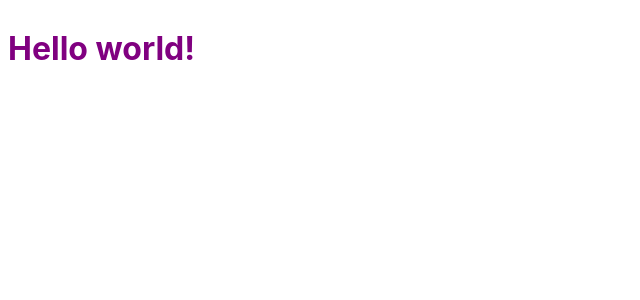
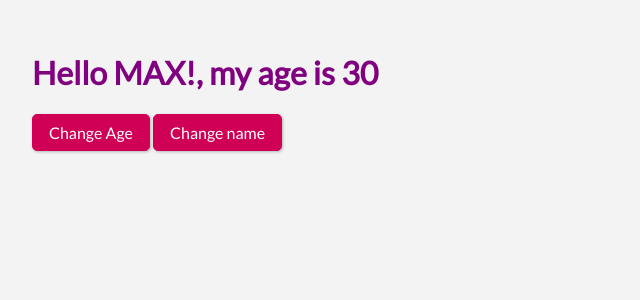
Before and after one commit to Lumir-Ludvik/svelte_udemy, a Svelte app: page / in a window 1280 px wide. Shown: the top 300 px of the page, without its empty margins (0-640 px from the left). Built offline with nearby package versions, Linux system fonts and the light colour scheme.

Commit message:
reactive variables

```diff
--- a/public/global.css
+++ b/public/global.css
@@ -1,63 +1,38 @@
-html, body {
-	position: relative;
-	width: 100%;
-	height: 100%;
+@import url('https://fonts.googleapis.com/css?family=Lato|Roboto+Slab');
+
+* {
+  box-sizing: border-box;
+}
+
+html,
+body {
+  position: relative;
+  width: 100%;
+  height: 100%;
+  font-family: 'Lato', sans-serif;
 }
 
 body {
-	color: #333;
-	margin: 0;
-	padding: 8px;
-	box-sizing: border-box;
-	font-family: -apple-system, BlinkMacSystemFont, "Segoe UI", Roboto, Oxygen-Sans, Ubuntu, Cantarell, "Helvetica Neue", sans-serif;
-}
-
-a {
-	color: rgb(0,100,200);
-	text-decoration: none;
-}
-
-a:hover {
-	text-decoration: underline;
-}
-
-a:visited {
-	color: rgb(0,80,160);
-}
-
-label {
-	display: block;
-}
-
-input, button, select, textarea {
-	font-family: inherit;
-	font-size: inherit;
-	-webkit-padding: 0.4em 0;
-	padding: 0.4em;
-	margin: 0 0 0.5em 0;
-	box-sizing: border-box;
-	border: 1px solid #ccc;
-	border-radius: 2px;
-}
-
-input:disabled {
-	color: #ccc;
+  color: #333;
+  margin: 0;
+  padding: 2rem;
+  background: #f3f3f3;
 }
 
 button {
-	color: #333;
-	background-color: #f4f4f4;
-	outline: none;
+  font: inherit;
+  border: 1px solid #cf0056;
+  background: #cf0056;
+  padding: 0.5rem 1rem;
+  color: white;
+  border-radius: 5px;
+  box-shadow: 1px 1px 3px rgba(0, 0, 0, 0.26);
+  cursor: pointer;
 }
 
-button:disabled {
-	color: #999;
+button:hover,
+button:active {
+  background: #e40763;
+  border-color: #e40763;
+  box-shadow: 1px 1px 8px rgba(77, 51, 51, 0.26);
 }
-
-button:not(:disabled):active {
-	background-color: #ddd;
-}
-
-button:focus {
-	border-color: #666;
-}
--- a/src/App.svelte
+++ b/src/App.svelte
@@ -1,5 +1,22 @@
 <script>
-	export let name;
+	let name ='max';
+	let age = 30;
+
+	$: uppercaseName = name.toUpperCase(); //labeled statement je to vanila JS nemusí být $ ale Svelte rozerná jen $
+	// vytvoření dynamické proměnné nemusím jí nikde deklarovat Svelte pořeší ale můžu
+	//vždy jak se změní name proměnná tak se "přepočte" uppercaseName
+
+	$: console.log(name); // vypíše name vždy jak je změna proměnné name
+
+	$: if (name === "Maximilian") {
+		age = 33; // změna age nespustí znovu tento if statement protože reaguje pouze na změnu proměnné name
+	}
+
+	const incrementAge = () => {
+		age++; // nepotřebuji this.setState() Svelte má interně odkaz na kontext
+	}
+
+	const changeName = () => name = "Maximilian"; // změním proměnnou name čímž spustím "přepočet" všech dynamických proměnných které používají name
 </script>
 
 <style>
@@ -8,4 +25,6 @@
 	}
 </style>
 
-<h1>Hello {name}!</h1>
+<h1>Hello {uppercaseName}!, my age is {age}</h1> <!-- podobně jak react jen nemusím označit přes this.state.name-->
+<button on:click="{incrementAge}">Change Age</button>
+<button on:click="{changeName}">Change name</button>
--- a/src/main.js
+++ b/src/main.js
@@ -3,7 +3,8 @@ import App from './App.svelte';
 const app = new App({
 	target: document.body,
 	props: {
-		name: 'world'
+		name: 'world',
+		age: 30
 	}
 });
 
```
